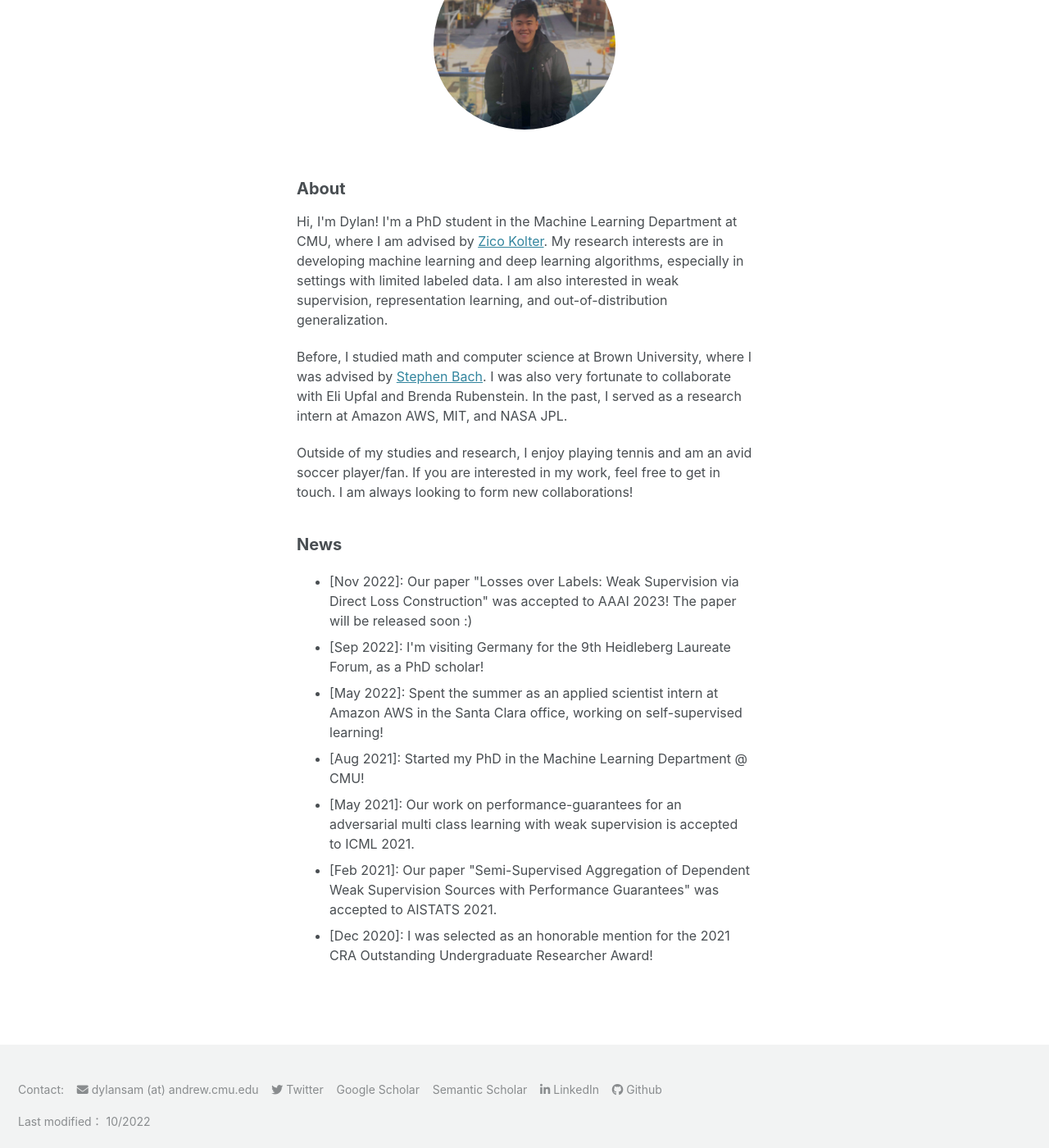
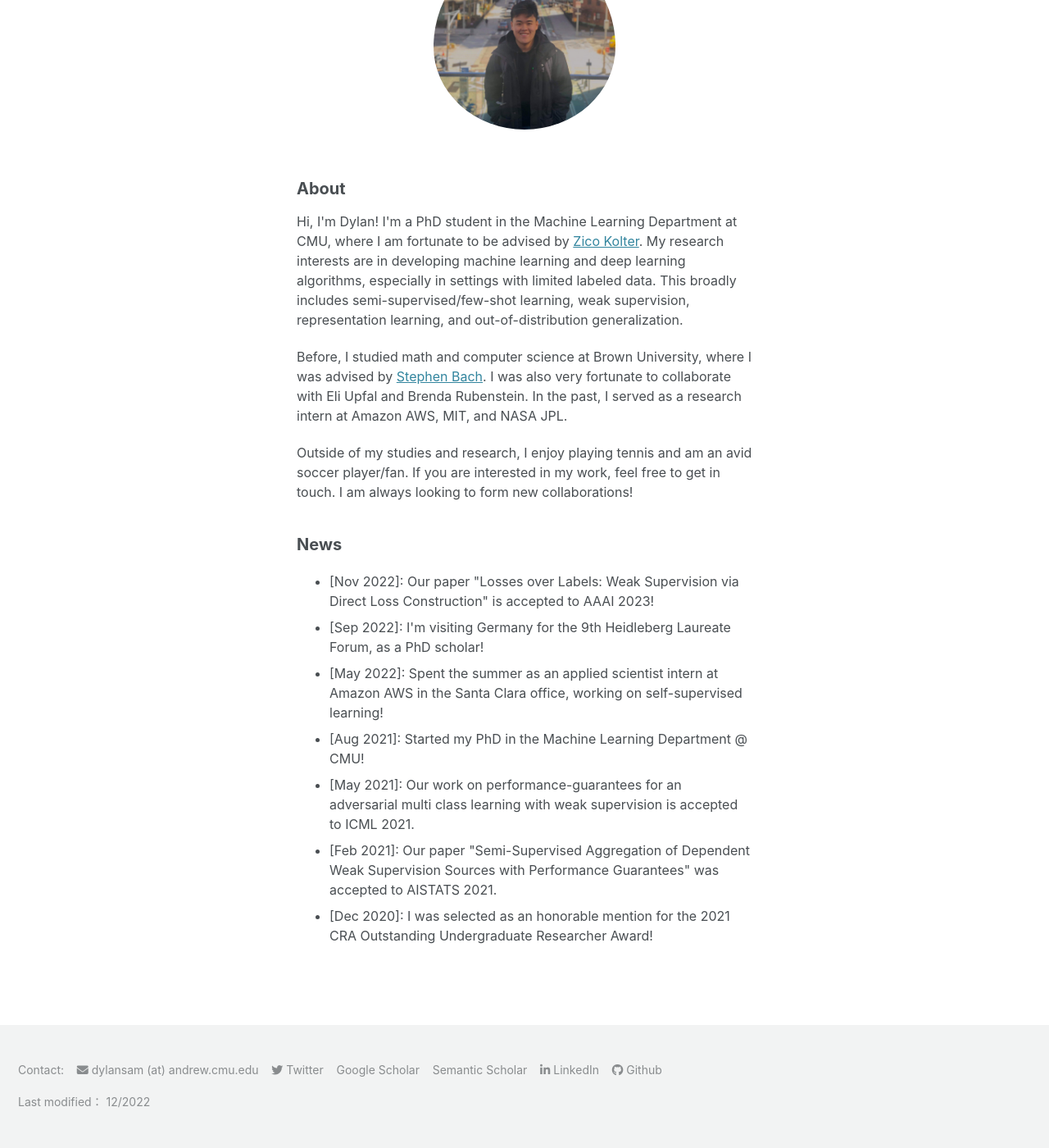
Before and after one commit to dsam99/dsam99.github.io, a Jekyll site: the page built from index.md, in a window 1280 px wide and 1400 px high, scrolled down 203 px. Shown: the whole window at 82% size. Built offline with Jekyll 4.4.1, drawn with Linux system fonts in a browser that asks for light colours; cached includes are drawn as plain includes; nearby versions of some CDN libraries; a style sheet for code colours, icons or effects is not loaded.

Commit message:
updating links for LoL

```diff
--- a/_includes/footer/custom.html
+++ b/_includes/footer/custom.html
@@ -25,7 +25,7 @@
 	    <i class="fab fa-github" aria-hidden="true"></i> <a href="https://github.com/dsam99">Github</a>
     </p>
 
-    <p> Last modified： 10/2022 </p>
+    <p> Last modified： 12/2022 </p>
 
 </div>
 <!-- end custom footer snippets -->
--- a/_layouts/home.html
+++ b/_layouts/home.html
@@ -11,7 +11,7 @@ layout: default
 	<h2>About</h2>
 
 	<p>
-		Hi, I'm Dylan! I'm a PhD student in the Machine Learning Department at CMU, where I am advised by <a href="https://zicokolter.com/">Zico Kolter</a>. My research interests are in developing machine learning and deep learning algorithms, especially in settings with limited labeled data. I am also interested in weak supervision, representation learning, and out-of-distribution generalization.
+		Hi, I'm Dylan! I'm a PhD student in the Machine Learning Department at CMU, where I am fortunate to be advised by <a href="https://zicokolter.com/">Zico Kolter</a>. My research interests are in developing machine learning and deep learning algorithms, especially in settings with limited labeled data. This broadly includes semi-supervised/few-shot learning, weak supervision, representation learning, and out-of-distribution generalization.
 	</p>
 
 	<p>
@@ -25,7 +25,7 @@ layout: default
 	<h2>News</h2>
 	<p>
 		<ul>
-			<li> [Nov 2022]: Our paper "Losses over Labels: Weak Supervision via Direct Loss Construction" was accepted to AAAI 2023! The paper will be released soon :) </li>
+			<li> [Nov 2022]: Our paper "Losses over Labels: Weak Supervision via Direct Loss Construction" is accepted to AAAI 2023! </li>
 			<li> [Sep 2022]: I'm visiting Germany for the 9th Heidleberg Laureate Forum, as a PhD scholar! </li>
 			<li> [May 2022]: Spent the summer as an applied scientist intern at Amazon AWS in the Santa Clara office, working on self-supervised learning! </li>
 			<li> [Aug 2021]: Started my PhD in the Machine Learning Department @ CMU! </li>
--- a/_layouts/publications.html
+++ b/_layouts/publications.html
@@ -11,7 +11,9 @@ author_profile: false
 
 			<p class="title"> <b>Losses over Labels: Weak Supervision via Direct Loss Construction </b><br>
 				<strong>Dylan Sam</strong> and Zico Kolter<br>
-				<i>AAAI Conference on Artificial Intelligence, 2023</i>
+				<i>AAAI Conference on Artificial Intelligence, 2023</i> <br>
+				[<a href="https://arxiv.org/abs/2212.06921" target="_blank">pdf</a>,
+				<a href="https://github.com/dsam99/LoL" target="_blank">code</a>]
 			</p>
 
 		<h2 class="abstracts-title">2022 </h2>
```
